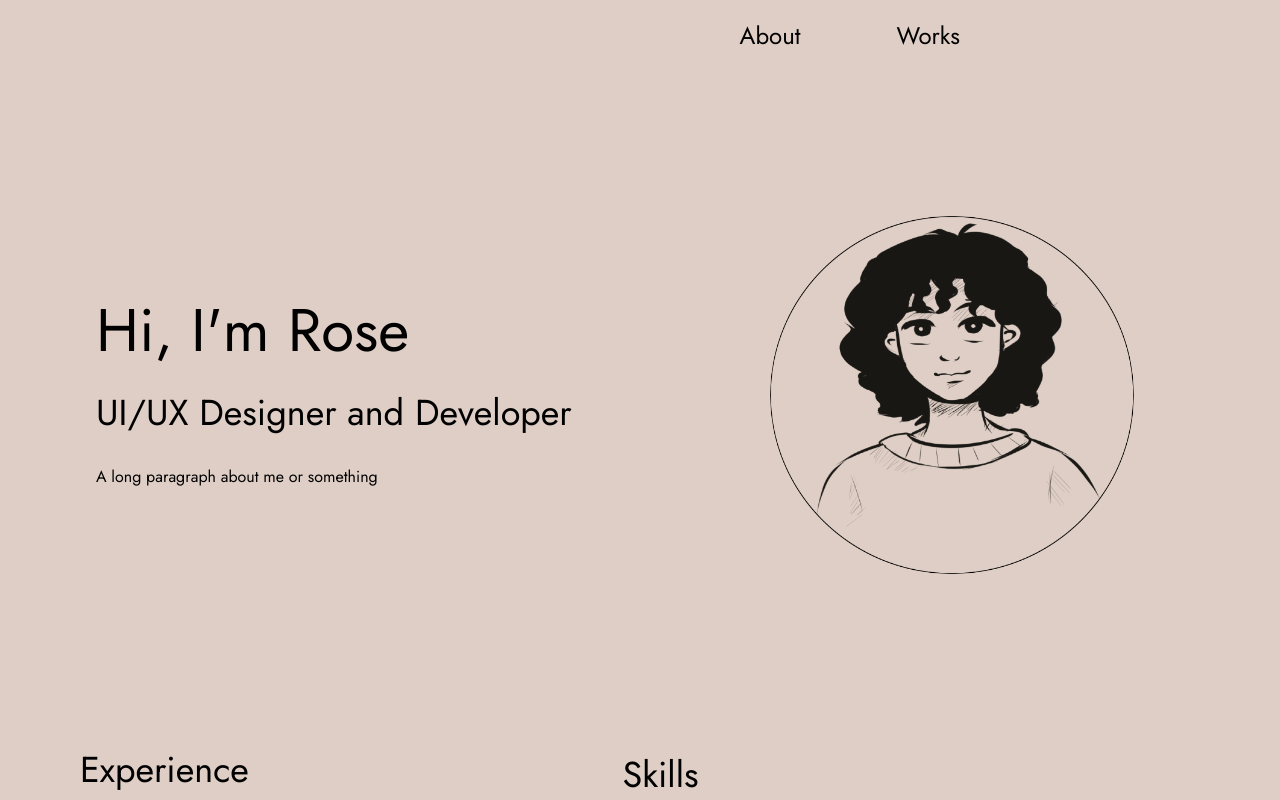
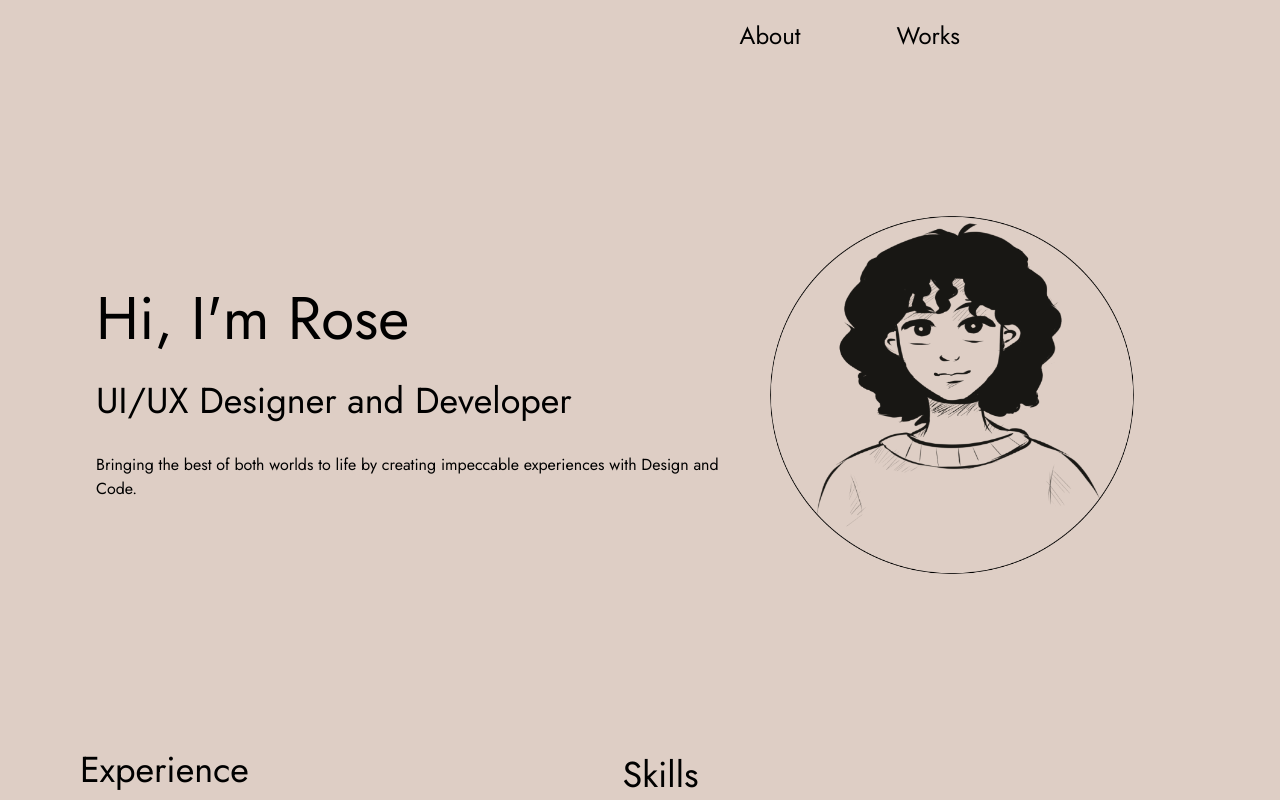
Before and after one commit to R-o-s-e-B/PortfolioWebsite, a React (Vite) app: page / in a window 1280 px wide. Shown: the top 800 px of the page. Built offline with nearby package versions, Linux system fonts and the light colour scheme.

Commit message:
changing about paragraph

```diff
--- a/src/components/About.jsx
+++ b/src/components/About.jsx
@@ -39,7 +39,10 @@ const About = () => {
         <motion.h2 className="text-black sm:text-xl md:text-2xl lg:text-4xl">
           {splitText("UI/UX Designer and Developer")}
         </motion.h2>
-        <p className="text-black">A long paragraph about me or something</p>
+        <p className="text-black">
+          Bringing the best of both worlds to life by creating impeccable
+          experiences with Design and Code.
+        </p>
       </div>
 
       <div>
```
